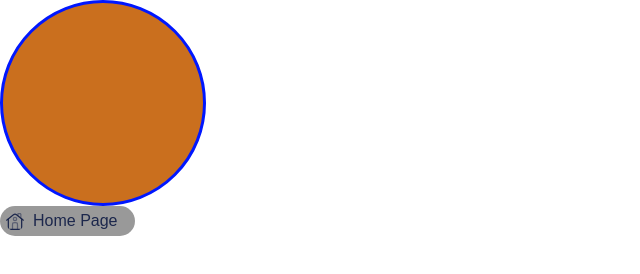
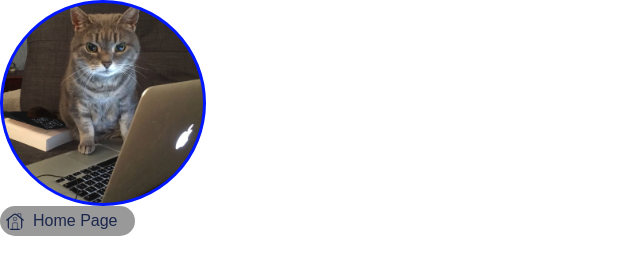
Before and after one commit to IvanFendrykov/Hw5-CB, a plain HTML site: page html/task4.html in a window 1280 px wide. Shown: the whole page, without its empty margins (0-640 px from the left). Drawn offline with Linux system fonts and the light colour scheme; the site is published under a folder, as on GitHub Pages, so addresses that start at the root find nothing.

Commit message:
fix link

```diff
--- a/style.css
+++ b/style.css
@@ -150,7 +150,7 @@ img {
 .conteiner-task4 {
   width: 200px;
   height: 200px;
-  background-image: url(/image/cat.jpeg);
+  background-image: url(./image/cat.jpeg);
   background-position: center;
   background-repeat: no-repeat;
   background-size: cover;
```
